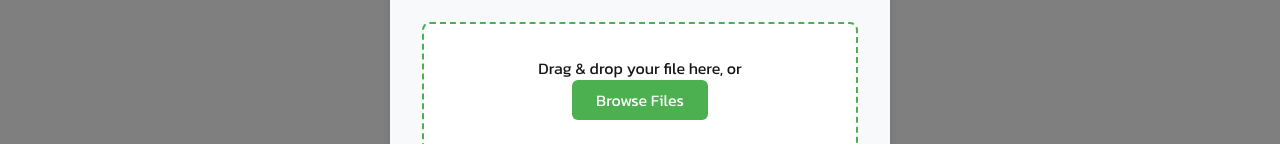
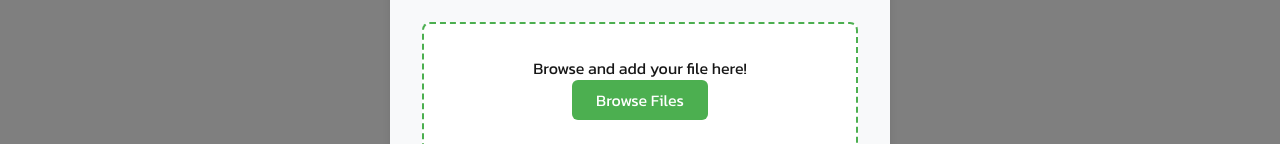
Before and after one commit to Steezzee/dallashealthcare, a Next.js app: page /insurance in a window 1280 px wide. Both pictures are taken after a click on the button "Upload Document". Shown: the part 406-550 px from the top of the page. Built offline with nearby package versions, Linux system fonts and the light colour scheme.

Commit message:
upload popup change text

```diff
--- a/app/insurance/page.tsx
+++ b/app/insurance/page.tsx
@@ -119,7 +119,7 @@ export default function Insurance() {
         </section>
       </main>
 
-      {/*  Upload Modal  */}
+      {/*  Upload  */}
       {isModalOpen && (
         <div
           onClick={(e) => {
@@ -212,7 +212,7 @@ export default function Insurance() {
                   transition: "background-color 0.3s, border-color 0.3s",
                 }}
               >
-                <p>Drag & drop your file here, or</p>
+                <p>Browse and add your file here!</p>
                 <input
                   type="file"
                   id="fileInput"
```
